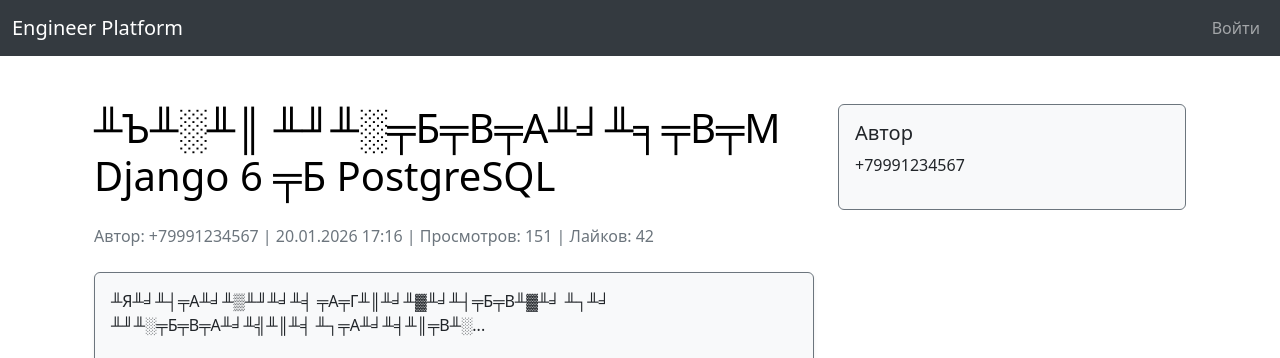
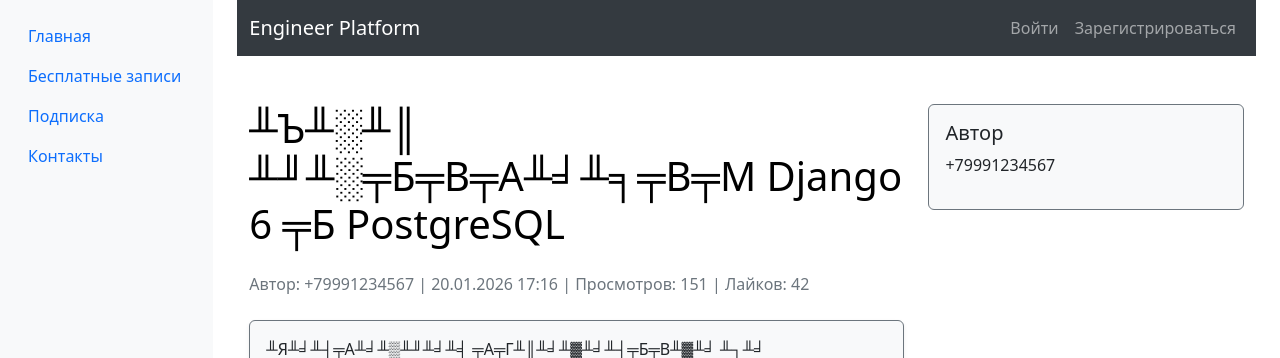
Before and after one commit to Couguar-lab/Engineer_platform, a Django app: page /1/ in a window 1280 px wide. Shown: the top 358 px of the page. Run offline with Django 5.2, Linux system fonts and the light colour scheme; data comes from the database, SQL or seed files in the repository; some libraries are stand-ins or nearby versions.

Commit message:
fix base.html

```diff
--- a/templates/base.html
+++ b/templates/base.html
@@ -1,5 +1,6 @@
 {% load static %}
 {% load django_bootstrap5 %}
+{% load custom_filters %}
 
 <!DOCTYPE html>
 <html lang="{{ LANGUAGE_CODE|default:'ru' }}" {% if user_theme %}class="{{ user_theme.theme }}"{% endif %}>
@@ -13,6 +14,31 @@
     <link rel="stylesheet" href="{% static 'css/themes.css' %}">
 </head>
 <body>
+    <div class="container-fluid">
+        <div class="row">
+            <!-- Левый блок меню (sidebar) -->
+            <nav class="col-md-3 col-lg-2 d-md-block bg-light sidebar">
+                <div class="position-sticky pt-3">
+                    <ul class="nav flex-column">
+                        <li class="nav-item">
+                            <a class="nav-link" href="{% url 'post_list' %}">Главная</a>
+                        </li>
+                        <li class="nav-item">
+                            <a class="nav-link" href="{% url 'post_list' %}?free=1">Бесплатные записи</a>
+                        </li>
+                        <li class="nav-item">
+                            <a class="nav-link" href="{% url 'subscription_info' %}">Подписка</a>
+                        </li>
+                        <li class="nav-item">
+                            <a class="nav-link" href="{% url 'contacts' %}">Контакты</a>
+                        </li>
+                    </ul>
+                </div>
+            </nav>
+
+            <!-- Основное содержимое -->
+            <main class="col-md-9 ms-sm-auto col-lg-10 px-md-4">
+                <!-- Navbar -->
                 <nav class="navbar navbar-expand-lg navbar-dark bg-dark">
                     <div class="container-fluid">
                         <a class="navbar-brand" href="{% url 'post_list' %}">Engineer Platform</a>
@@ -31,17 +57,20 @@
                                         </a>
                                     </li>
                                     <li class="nav-item">
-                            <a class="nav-link" href="{% url 'profile' %}">Привет, {{ user.phone_number }}</a>
+                                        <a class="nav-link" href="{% url 'profile' %}">Профиль</a>
                                     </li>
                                     <li class="nav-item">
                                         <form method="post" action="{% url 'logout' %}" class="d-inline">
                                             {% csrf_token %}
-                                <button type="submit" class="btn btn-link nav-link text-white p-0">Выйти</button>
+                                            <button type="submit" class="btn btn-link nav-link text-white p-0">Выход</button>
                                         </form>
                                     </li>
                                 {% else %}
                                     <li class="nav-item">
                                         <a class="nav-link" href="{% url 'login' %}">Войти</a>
+                                    </li>
+                                    <li class="nav-item">
+                                        <a class="nav-link" href="{% url 'login' %}">Зарегистрироваться</a>
                                     </li>
                                 {% endif %}
                             </ul>
@@ -49,9 +78,10 @@
                     </div>
                 </nav>
 
-    <div class="container mt-4">
                 {% block content %}
                 {% endblock %}
+            </main>
+        </div>
     </div>
 
     <footer class="bg-dark text-white text-center py-3 mt-5">
--- a/templates/posts/post_detail.html
+++ b/templates/posts/post_detail.html
@@ -39,6 +39,17 @@
             </div>
           </div>
         </div>
+        <!-- Форма жалобы -->
+      <div class="mt-5">
+        <h5>Пожаловаться на пост</h5>
+        <form method="post" action="{% url 'complain_post' post.id %}">
+          {% csrf_token %}
+          <div class="mb-3">
+            <textarea name="reason" class="form-control" rows="3" placeholder="Укажите причину жалобы..." required></textarea>
+          </div>
+          <button type="submit" class="btn btn-danger btn-sm">Отправить жалобу</button>
+        </form>
+      </div>
       {% else %}
         <!-- Teaser + подписка -->
         <div class="alert alert-info shadow-sm">
```
Lines whose indentation alone changed are shown as unchanged.
